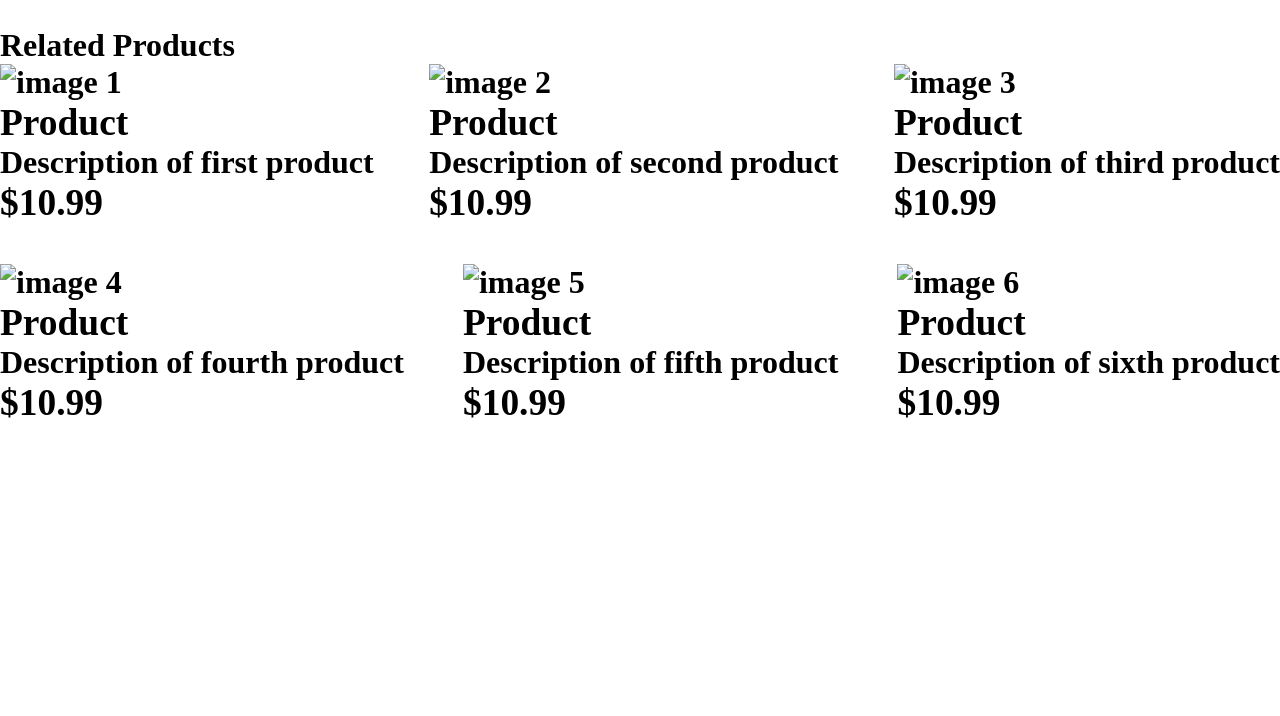
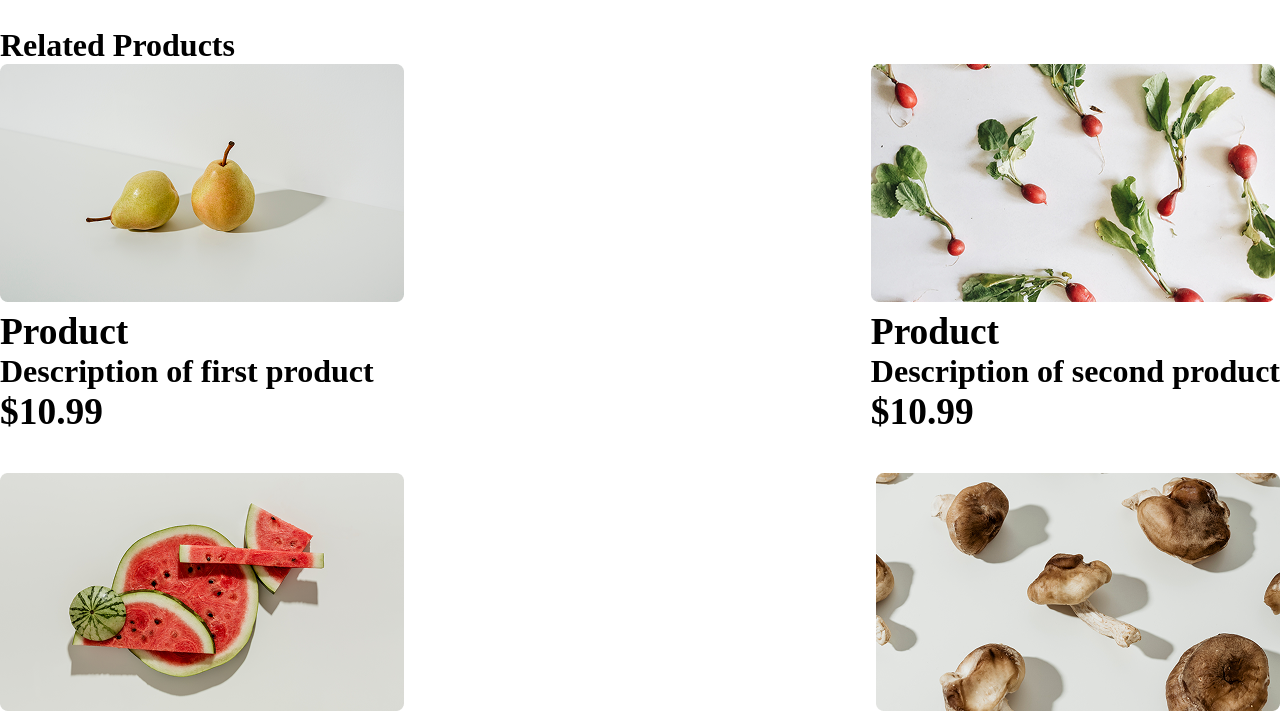
Before and after one commit to abdulganiyabdulsalam74-creator/my-third-figma-project, a plain HTML site: page layout.html in a window 1280 px wide. Shown: the part 231-947 px from the top of the page. Before the commit the page ends 800 px from the top, so only its background shows below. Drawn offline with Linux system fonts and the light colour scheme.

Commit message:
my code oo

```diff
--- a/layout.html
+++ b/layout.html
@@ -32,7 +32,7 @@
     </navbar>
      <div class="second_child">
     <div class="left_side">
-        <img src="Image.png" alt="#">
+        <img src="images/Image.png" alt="#">
         </div>
         <div class="right_side">
         <text>
@@ -58,37 +58,37 @@
             Related Products
     <div class="parent">
         <div class="1st_img">
-            <img src="pear.png" alt="image 1">
+            <img src="images/pear.png" alt="image 1">
             <h3><b>Product</b></h3>
             <p>Description of first product</p>
             <h3><b>$10.99</b></h3>
         </div>
         <div class="2nd_img">
-            <img src="cherry.png" alt="image 2">
+            <img src="images/cherry.png" alt="image 2">
             <h3><b>Product</b></h3>
             <p>Description of second product</p>
             <h3><b>$10.99</b></h3>
         </div>
         <div class="3rd_img">
-            <img src="watermelon.png" alt="image 3">
+            <img src="images/watermelon.png" alt="image 3">
             <h3><b>Product</b></h3>
             <p>Description of third product</p>
             <h3><b>$10.99</b></h3>
         </div>
         <div class="4th_img">
-            <img src="mushroom.png" alt="image 4">
+            <img src="images/mushroom.png" alt="image 4">
             <h3><b>Product</b></h3>
             <p>Description of fourth product</p>
             <h3><b>$10.99</b></h3>
         </div>
         <div class="5th_img">
-            <img src="unknown.png" alt="image 5">
+            <img src="images/unknown.png" alt="image 5">
             <h3><b>Product</b></h3>
             <p>Description of fifth product</p>
             <h3><b>$10.99</b></h3>
         </div>
         <div class="6th_img">
-            <img src="apple.png" alt="image 6">
+            <img src="images/apple.png" alt="image 6">
             <h3><b>Product</b></h3>
             <p>Description of sixth product</p>
             <h3><b>$10.99</b></h3>
```
Also changed, not shown: package.json (deleted, +0 -8 lines), 1 other file.
